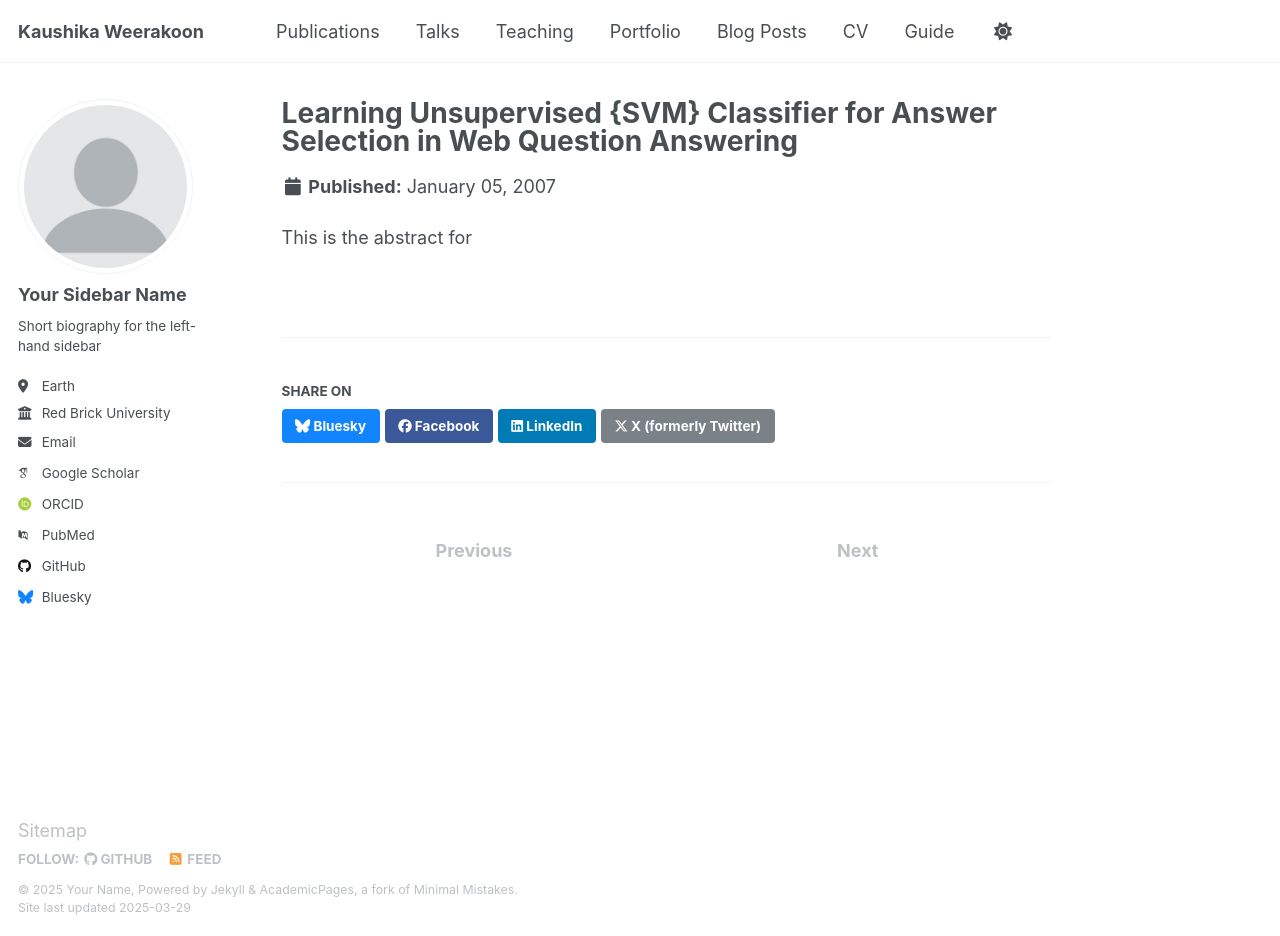
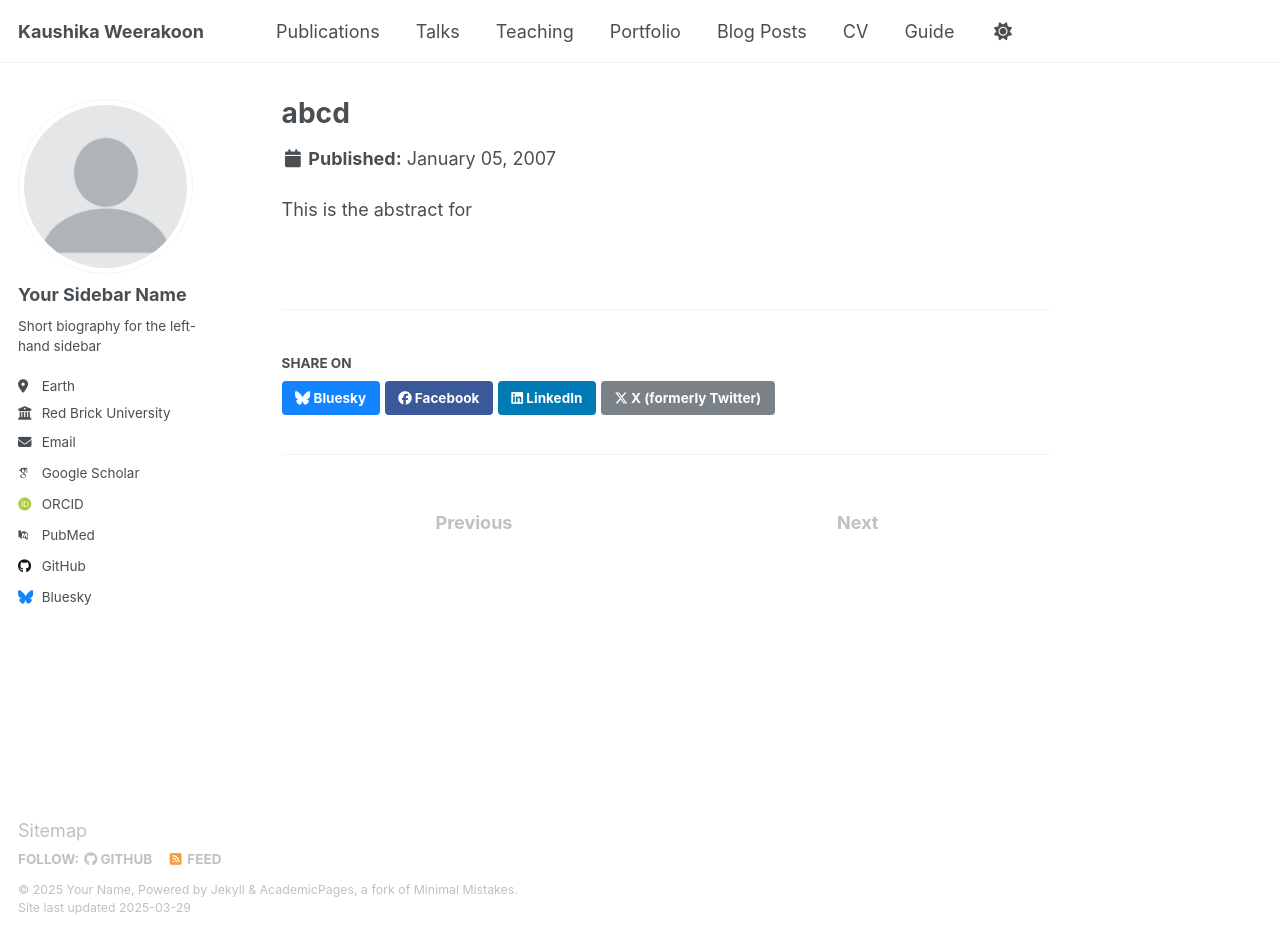
Before and after one commit to kaushikaW/kaushikaW.github.io, a Jekyll site: the page built from _publications/p_1.md, in a window 1280 px wide and 936 px high. Built offline with Jekyll 4.4.1, drawn with Linux system fonts in a browser that asks for light colours; some web fonts are replaced.

Commit message:
Update p_1.md

```diff
--- a/_publications/p_1.md
+++ b/_publications/p_1.md
@@ -1,5 +1,5 @@
 ---
-title: Learning Unsupervised {SVM} Classifier for Answer Selection in Web Question Answering
+title: abcd
 collection: publications
 category: Electronic
 permalink: wu-EtAl:2007:EMNLP-CoNLL2007
```
